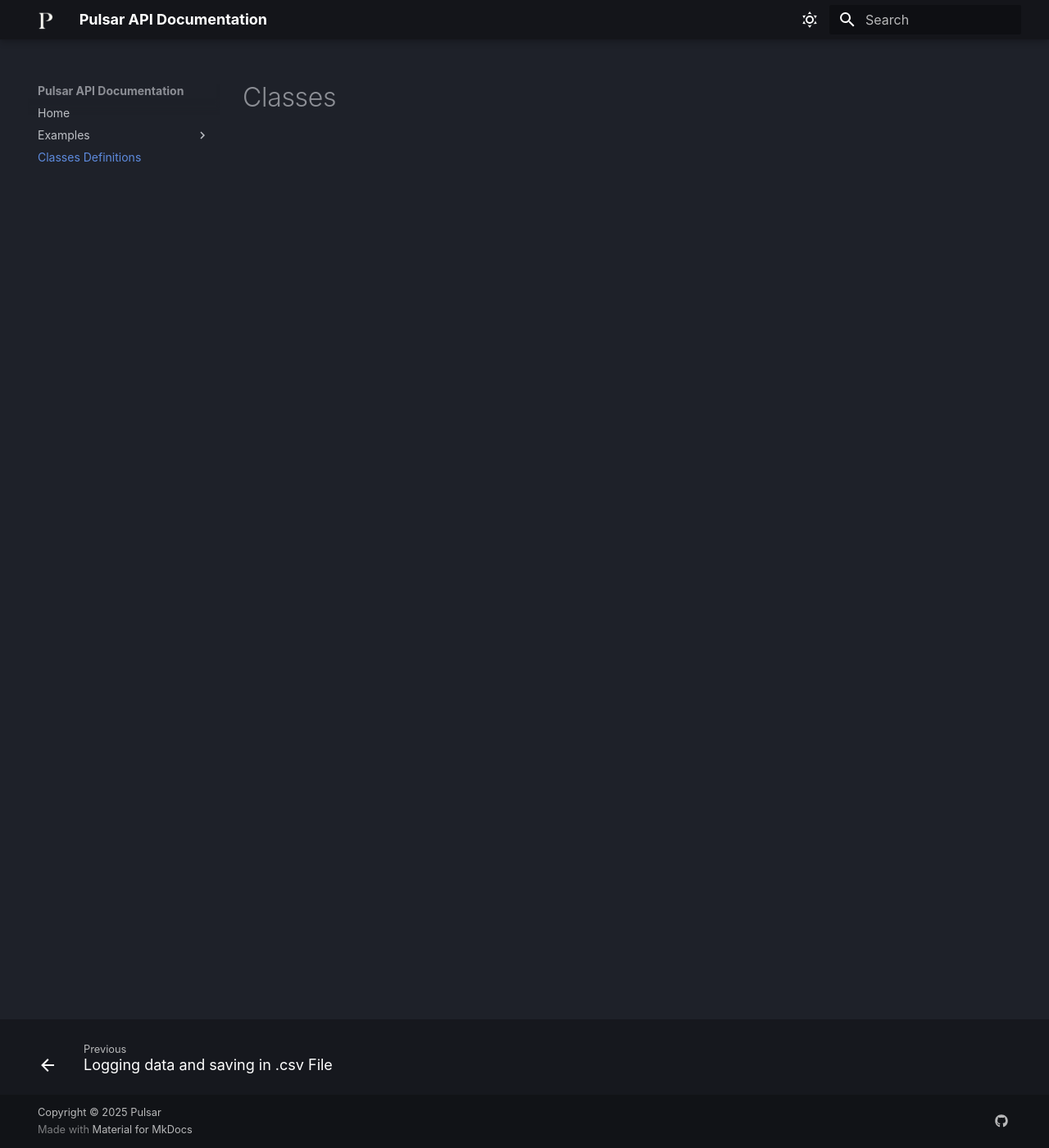
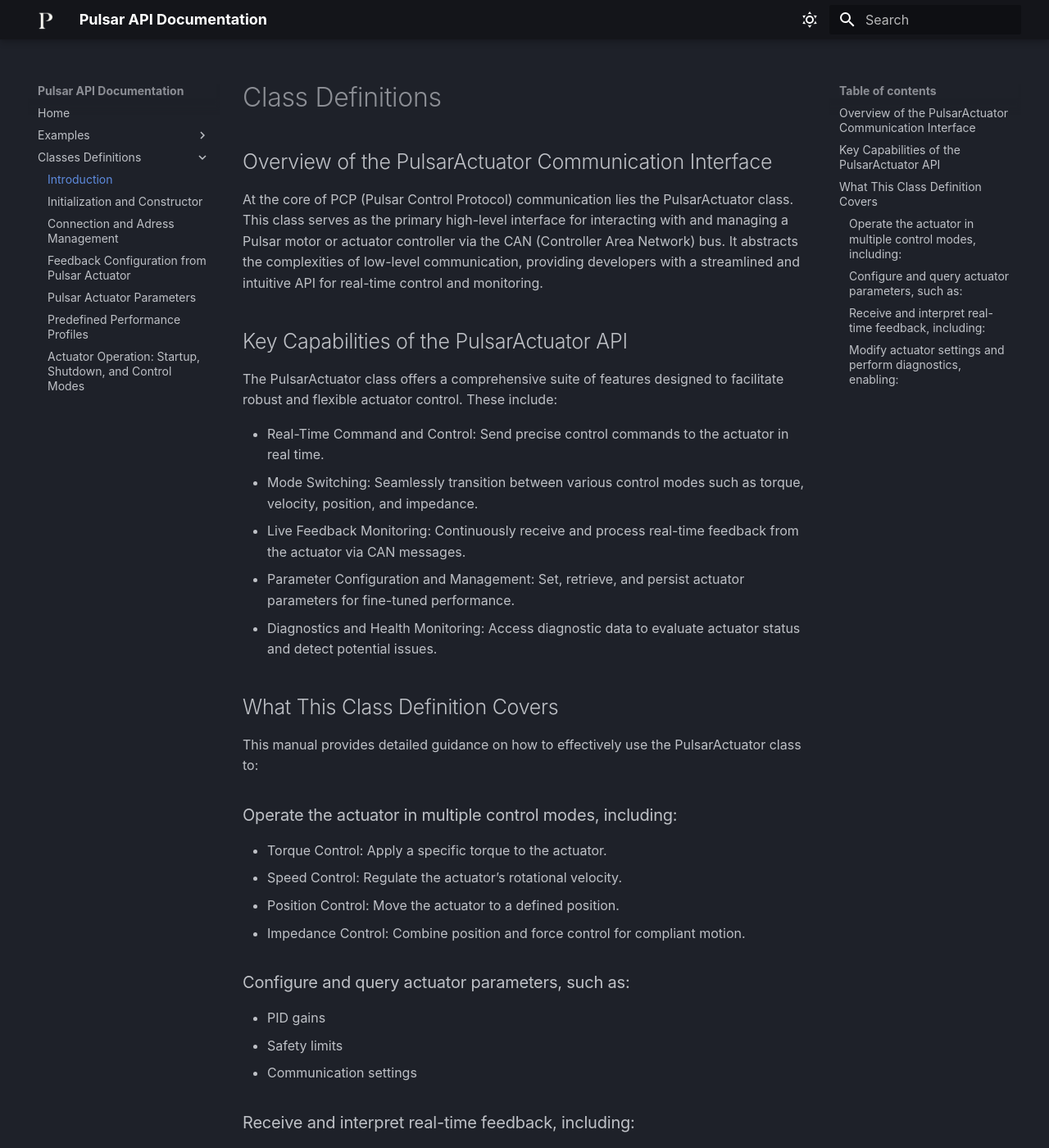
Before and after one commit to PulsarHRI/pulsarhri.github.io, an MkDocs documentation site: the page built from docs/classes.md, in a window 1280 px wide and 1400 px high. Shown: the whole window at 82% size. Built offline with MkDocs 1.6.1 and Material for MkDocs 9.7.7, drawn with Linux system fonts in a browser that asks for light colours; some web fonts are replaced; some of the changed text lies outside the part shown.

Commit message:
Implementing All the Classes definitions, I did not include the Calibration

````diff
--- /dev/null
+++ b/docs/Classes-02-ConnectionAndAdress.md
@@ -0,0 +1,57 @@
+# Connection and Address Management
+The `PulsarActuator` class provides methods to establish and terminate communication with an actuator, verify its availability, and configure its CAN address.
+## Connecting to the Actuator
+To initiate communication with an actuator, use the `connect()` method.
+* Description: Sends a PING message to the actuator and waits for a PONG response within the specified timeout period.
+
+* Parameters: timeout (float, optional): Maximum time to wait for a response, in seconds. Default is 1.0.
+* Returns: True if the actuator responds within the timeout window, False otherwise.
+* Usage Example:
+```bash
+if actuator.connect():
+    print("Actuator connected successfully.")
+else:
+    print("Failed to connect to actuator.")
+```
+
+## Disconnecting from the Actuator
+To safely terminate communication, use the `disconnect()` method:
+
+* Description: Sends a STOP command to the actuator to halt any ongoing operations and ensure a safe disconnection.
+* Usage Example:
+```bash
+actuator.disconnect()
+```
+
+## Pinging the Actuator
+To check if a specific CAN address is active and responsive, use the send_ping() method.
+* Description: Sends a PING message and waits for a PONG response.
+
+* Parameters: timeout (float, optional): Time to wait for a response, in seconds. Default is 1.0.
+Returns:
+True if a response is received within the timeout, False otherwise.
+
+Usage Example:
+```bash
+if actuator.send_ping():
+    print("Actuator is responsive.")
+else:
+    print("No response from actuator.")
+```
+
+## Changing the Actuator's CAN Address
+By default, actuators may start with a randomly assigned CAN address. To integrate the actuator into a known network configuration, you can assign it a specific address using:
+```bash
+changeAddress(new_address)
+```
+* Parameters: new_address (int): The new CAN address to assign. Must be within the valid range:
+```bash
+0x10 ≤ new_address ≤ 0x3FFE
+```
+* Usage Example:
+```bash
+actuator.changeAddress(0x20)
+```
+
+!!! important
+    Make sure to assign a unique CAN address to each actuator to avoid communication conflicts on the network.
--- /dev/null
+++ b/docs/Classes-03-Feedback.md.md
@@ -0,0 +1,81 @@
+# Feedback Configuration from the Pulsar Actuator
+To efficiently manage data flow and avoid saturating the CAN bus, the PulsarActuator API supports two feedback channels with configurable update rates:
+
+* High-Frequency Feedback: For fast-changing signals (e.g., torque, speed).
+* Low-Frequency Feedback: For slower or less critical signals (e.g., temperature, voltage).
+Each channel allows you to specify:
+* Which feedback items to receive.
+* The rate at which they are updated.
+
+## 🔁 High-Frequency Feedback
+### setHighFreqFeedbackItems(items: list)
+Sets the list of feedback items to be sent at high frequency.
+
+* Parameters: `items` A list of PulsarActuator.PCP_Items enums (see Table 1).
+### setHighFreqFeedbackRate(rate: Rates)
+Sets the update rate for high-frequency feedback.
+
+* Parameters: `rate` A value from the PulsarActuator.Rates enum (see Table 2).
+
+## 🕒 Low-Frequency Feedback
+### setLowFreqFeedbackItems(items: list)
+Sets the list of feedback items to be sent at low frequency.
+
+* Parameters: `items` A list of PulsarActuator.PCP_Items enums.
+### setLowFreqFeedbackRate(rate: Rates)
+Sets the update rate for low-frequency feedback.
+
+* Parameters: `rate` A value from the PulsarActuator.Rates enum.
+
+## 📡 Receiving Feedback
+To handle incoming feedback, you can register a callback function.
+### set_feedback_callback(callback: callable) -> None
+Registers a function to be called whenever new feedback is received.
+* Parameters: `callback` A callable that will be executed with each feedback update.
+
+## 📘 Table 1 – Configurable Feedback Items (`PCP_Items` Enum)
+
+| Enum Name              | Code   | Description |
+|------------------------|--------|-------------|
+| `ENCODER_INT`          | 0x41   | Internal encoder position (rads) |
+| `ENCODER_INT_RAW`      | 0x42   | Raw internal encoder value (uint32) |
+| `ENCODER_EXT`          | 0x43   | External encoder position (rads) |
+| `ENCODER_EXT_RAW`      | 0x44   | Raw external encoder value (uint32) |
+| `SPEED_FB`             | 0x45   | Output speed (rad/s) |
+| `IA`, `IB`, `IC`       | 0x46–0x48 | Phase currents A, B, C (Amps) |
+| `TORQUE_SENS`          | 0x49   | Measured torque (Nm) |
+| `TORQUE_SENS_RAW`      | 0x4A   | Raw torque sensor value (uint32) |
+| `POSITION_REF`         | 0x4B   | Position mode command (rads) |
+| `POSITION_FB`          | 0x4C   | Actual position (rads) |
+| `SPEED_REF`            | 0x4D   | Speed mode command (rad/s) |
+| `ID_REF`, `ID_FB`      | 0x4F–0x50 | Direct current reference and feedback (Amps) |
+| `IQ_REF`, `IQ_FB`      | 0x51–0x52 | Quadrature current reference and feedback (Amps) |
+| `VD_REF`, `VQ_REF`     | 0x53–0x54 | DVI mode voltage references (Volts) |
+| `TORQUE_REF`, `TORQUE_FB` | 0x55–0x56 | Torque command and feedback (Nm) |
+| `ENABLE`               | 0x57   | Actuator enabled state (0/1) |
+| `ERRORS_ENCODER_INT`   | 0x60   | Internal encoder error count |
+| `ERRORS_ENCODER_EXT`   | 0x61   | External encoder error count |
+| `ERRORS_OVERRUN`       | 0x62   | Loop overrun count |
+| `VBUS`                 | 0x70   | Bus voltage |
+| `TEMP_PCB`             | 0x71   | PCB temperature |
+| `TEMP_MOTOR`           | 0x72   | Motor winding temperature |
+
+---
+
+## ⏱️ Table 2 – Feedback Rates (`Rates` Enum)
+
+| Enum Name     | Value   | Update Frequency |
+|---------------|---------|------------------|
+| `DISABLED`    | 0       | Disabled |
+| `RATE_1KHZ`   | 10      | 1,000 Hz |
+| `RATE_100HZ`  | 100     | 100 Hz |
+| `RATE_50HZ`   | 200     | 50 Hz |
+| `RATE_10HZ`   | 1,000   | 10 Hz |
+| `RATE_5HZ`    | 2,000   | 5 Hz |
+| `RATE_2HZ`    | 5,000   | 2 Hz |
+| `RATE_1HZ`    | 10,000  | 1 Hz |
+
+---
+
+!!! important
+    To optimize CAN bus performance, only enable the feedback items and rates necessary for your application.
--- /dev/null
+++ b/docs/Classes-04-PulsarActuator_Parameters.md
@@ -0,0 +1,63 @@
+
+# Reading and Modifying Actuator Parameters
+
+## Reading Actuator Parameters
+
+### `get_parameters_all()`
+
+Retrieve all configuration parameters of the actuator at once.
+
+**Returns**:
+- `dict`: A dictionary containing all parameters and their values.
+
+### `get_parameters(parameters, timeout=1.0)`
+
+Retrieve specific parameters from the actuator.
+
+**Parameters**:
+- `parameters` (list): A list of parameters to request (see [Table 3](#table-3-pcp_parameters-enum)).
+- `timeout` (float, optional): Maximum time to wait for a response, in seconds. Default is `1.0`.
+
+**Returns**:
+- `dict`: A dictionary containing the requested parameters and their values.
+
+---
+
+## Modifying Actuator Parameters
+
+### `set_parameters(parameters)`
+
+Modify specific parameters of the actuator.
+
+**Parameters**:
+- `parameters` (dict): A dictionary with `PCP_Parameters` enums as keys and their corresponding values.
+
+---
+
+## Table 3 – `PCP_Parameters` Enum
+
+| Enum Name                | Code   | Description |
+|--------------------------|--------|-------------|
+| `K_DAMPING`              | 0x01   | Damping coefficient (Nm·s/rad) for the virtual damper behavior (Impedance Control) |
+| `K_STIFFNESS`            | 0x02   | Stiffness coefficient (Nm/rad) for the virtual spring behavior (Impedance Control) |
+| `TORQUE_FF`              | 0x03   | Torque of Feedforward Value (Nm) |
+| `LIM_TORQUE`             | 0x04   | Max. Torque Limit. Some limit value to positive or negative torques (Nm) |
+| `LIM_POSITION_MAX`       | 0x05   | Max. Position Limit (Rad) |
+| `LIM_POSITION_MIN`       | 0x06   | Min. Position Limit (Rad) |
+| `LIM_SPEED_MAX`          | 0x07   | Max. Speed Limit (Rad/s) |
+| `LIM_SPEED_MIN`          | 0x08   | Min. Position Limit (Rad) |
+| `PROFILE_POSITION_MAX`   | 0x09   | Max. Positive Speed (rad/s) in Position control configuration |
+| `PROFILE_POSITION_MIN`   | 0x0A   | Min. Negative Speed (rad/s) in Position control configuration |
+| `PROFILE_SPEED_MAX`      | 0x0B   | Max. Acceleration (rad/s^2) in Speed control configuration |
+| `PROFILE_SPEED_MIN`      | 0x0C   | Max. Deceleration (rad/s^2) in Speed control configuration |
+| `KP_SPEED`               | 0x0D   | Kp speed control constant P value |
+| `KI_SPEED`               | 0x0E   | Ki speed control constant I value |
+| `KP_POSITION`            | 0x0F   | Kp position control constant P value |
+| `MODE`                   | 0x30   | Operation Mode (read-only, must be set via `CHANGE_MODE`) |
+| `SETPOINT`               | 0x31   | Setpoint |
+| `FIRMWARE_VERSION`       | 0x80   | Firmware version |
+
+---
+
+!!! important
+    Ensure that the parameters you modify are within the valid range and do not conflict with other settings to avoid improper actuator behavior.
--- /dev/null
+++ b/docs/Classes-05-PerformanceProfiles.md.md
@@ -0,0 +1,90 @@
+# Predefined Performance Profiles for Actuator Control
+
+The actuator provides a set of predefined performance profiles for both **torque** and **speed** control loops. These profiles allow users to easily configure the system's responsiveness without manually tuning low-level control parameters. Each profile adjusts the **bandwidth** and **stability** of the inner control loops, which is essential for achieving optimal behavior in dynamic or high-precision applications.
+
+---
+
+## Torque Control Loop Performance
+
+This setting determines how quickly and aggressively the actuator responds to torque commands. The available profiles are:
+
+### AGGRESSIVE
+- **Bandwidth**: ~1000 Hz
+- **Behavior**: Maximizes responsiveness and torque application speed.
+- **Use Case**: Ideal for dynamic tasks such as impedance control or joint torque control.
+- **Trade-off**: May reduce steady-state precision.
+
+### BALANCED
+- **Bandwidth**: ~500 Hz
+- **Behavior**: Offers a compromise between responsiveness and stability.
+- **Use Case**: Suitable for general-purpose applications.
+
+### SOFT
+- **Bandwidth**: ~100 Hz
+- **Behavior**: Prioritizes smoothness and precision over speed.
+- **Use Case**: Best for tasks requiring high torque fidelity and low noise.
+- **Trade-off**: Lower responsiveness.
+
+### CUSTOM *(if supported)*
+- **Behavior**: Allows manual tuning of control gains.
+- **Use Case**: For advanced users with specialized requirements.
+
+#### API Command
+```python
+set_torque_performance(self, performance: TorquePerformance)
+```
+- **Parameter**: `performance`
+  - **Type**: `PulsarActuator.TorquePerformance`
+  - **Description**: Sets the desired torque control profile.
+
+### Table 4 – `TorquePerformance` (Enum)
+
+| Name       | Value | Bandwidth (Hz) | Description                                 |
+|------------|-------|----------------|---------------------------------------------|
+| AGGRESSIVE | 1     | ~1000 Hz       | Fast response, less precision in steady state |
+| BALANCED   | 2     | ~500 Hz        | Balanced between response and stability     |
+| SOFT       | 3     | ~100 Hz        | Stable and quiet, low responsiveness        |
+
+
+## Speed Loop Performance
+
+The speed control loop uses the same predefined profiles as the torque loop, ensuring consistent behavior tuning across both control domains.
+
+### AGGRESSIVE
+- **Behavior**: Enables rapid speed tracking with minimal delay and short settling time.
+- **Use Case**: High-speed applications where quick velocity changes are required.
+
+### BALANCED
+- **Behavior**: Provides a well-rounded compromise between speed and stability.
+- **Use Case**: Suitable for general-purpose motion control tasks.
+
+### SOFT
+- **Behavior**: Emphasizes smooth, accurate motion over speed.
+- **Use Case**: Ideal for applications requiring low noise and precise velocity regulation.
+
+### CUSTOM
+- **Behavior**: Grants full control over PI controller gains.
+- **Use Case**: Advanced tuning for specialized systems or experimental setups.
+
+
+### API Command
+
+To configure the speed loop performance, use the following API method:
+
+```bash
+set_speed_performance(self, performance: SpeedPerformance)
+```
+
+### Parameter: `performance`
+
+- **Type**: `PulsarActuator.SpeedPerformance`
+- **Description**: Sets the desired speed control profile.
+
+### Table 5 – `SpeedPerformance` (Enum)
+
+| Name       | Value | Description                      |
+|------------|-------|----------------------------------|
+| AGGRESSIVE | 1     | Aggressive speed control profile |
+| BALANCED   | 2     | Balanced speed control profile   |
+| SOFT       | 3     | Soft speed control profile       |
+| CUSTOM     | 4     | Custom-defined profile           |
--- /dev/null
+++ b/docs/Classes-06-ActuatorOperation.md.md
@@ -0,0 +1,79 @@
+# Actuator Operation: Startup, Shutdown, and Control Modes
+
+## Overview of Operation Modes
+
+Before initiating any actuator movement, it is essential to configure the appropriate control mode. The selected mode determines how the actuator interprets and responds to setpoints. Once a control mode is active, the system will establish the corresponding setpoint based on the mode’s logic and parameters.
+
+## Startup Calibration Mode
+
+When the actuator is powered on with the control mode set to **Calibration**, the system performs an automatic offset calibration. This process aligns the electrical position of the motor with the mechanical position of the encoder, ensuring accurate motion control.
+
+During this calibration:
+
+- The relative position (also known as the "turn count") is reset to zero.
+- **Note:** This does not affect the absolute position. To reset the absolute position, the `Set Zero Position` command must be used separately.
+
+## Standard Control Modes
+
+The actuator supports several core control strategies, each optimized for specific performance characteristics:
+
+### 1. Electromagnetic Torque Control
+
+This mode directly controls the torque output of the actuator by regulating the motor current. It includes three predefined profiles, each offering a different control bandwidth—from conservative to aggressive—tailored for various application needs.
+
+### 2. Speed Control
+
+Speed control is implemented using a dual-loop architecture:
+
+- The inner loop manages torque via current control.
+- The outer loop regulates speed using a Proportional-Integral (PI) controller.
+
+Users can either manually tune the PI parameters or select from optimized preset profiles.
+
+### 3. Position Control
+
+Position control is achieved through a hierarchical control structure:
+
+- A proportional controller governs the position loop.
+- This loop operates over the speed and torque control layers, ensuring smooth and accurate positioning.
+
+### 4. Impedance Control
+
+This advanced mode simulates mechanical impedance (stiffness and damping) by manipulating motor currents at a low level. It is particularly useful for applications requiring compliant or human-interactive behavior.
+
+## Special-Purpose Modes
+
+In addition to the standard modes, the actuator includes several specialized modes designed for debugging, testing, and system integration. These are not intended for regular operation but are invaluable during development and troubleshooting:
+
+### Fixed Voltage Injection (FVI)
+
+Injects a constant DC voltage into the motor phases. Useful for basic motor testing and diagnostics.
+
+### Open-Loop Mode
+
+Applies a rotating voltage vector to the motor using a V/f (voltage-to-frequency) control method. This mode typically runs at a constant speed or can be configured with user-defined parameters.
+
+### Direct Voltage Injection (DVI)
+
+Allows manual control of the voltage vector applied to the motor phases. The internal encoder is used to orient the voltage field, enabling precise testing of motor response.
+
+## Changing Control Modes
+
+To switch between control modes, use the following method:
+
+**Parameters:**
+
+- `mode (PulsarActuatorMode)`: The desired control mode to activate. Refer to **Table 6** for a complete list of available modes and their descriptions.
+
+## Table 6 – Mode (Enum)
+
+| Mode Name     | Enum Value | Description                              |
+|---------------|------------|------------------------------------------|
+| CALIBRATION   | `0x01`     | Calibration mode                         |
+| FVI           | `0x02`     | Fixed Voltage Injection                  |
+| OPEN_LOOP     | `0x03`     | Open-loop control                        |
+| DVI           | `0x04`     | Direct Voltage Injection (field-oriented)|
+| TORQUE        | `0x05`     | Electromagnetic Torque Control           |
+| SPEED         | `0x06`     | Speed Control                            |
+| POSITION      | `0x07`     | Position Control                         |
+| IMPEDANCE     | `0x08`     | Impedance Control                        |
--- /dev/null
+++ b/docs/classes-01-InitialisationContrustor.md
@@ -0,0 +1,17 @@
+# Initialization and Constructor
+To create an instance of the `PulsarActuator` class, you must provide a CAN bus handler (commonly referred to as an adapter) and the actuator’s CAN address. Optionally, you may also supply a custom logger for debugging and monitoring purposes.
+## Python Usage
+```bash
+PulsarActuator(canbus_handler, address: int, logger=None)
+```
+
+## Parameters
+* canbus_handler (object):An object responsible for managing communication over the CAN bus. This handler must implement the method:
+```bash
+setCallback(address, callback_fn)
+```
+This method is used to register a callback function that processes incoming CAN messages for the specified actuator address.
+* address(int):
+The unique CAN address assigned to the actuator. This address is used to identify and communicate with the specific device on the CAN network.
+* logger(Logger,optional):
+A Python Logger instance used for logging internal events, warnings, and errors. If not provided, the class defaults to using Python’s root logger.
--- a/docs/classes.md
+++ b/docs/classes.md
@@ -1 +1,37 @@
-# Classes
+# Class Definitions
+## Overview of the PulsarActuator Communication Interface
+At the core of PCP (Pulsar Control Protocol) communication lies the PulsarActuator class. This class serves as the primary high-level interface for interacting with and managing a Pulsar motor or actuator controller via the CAN (Controller Area Network) bus. It abstracts the complexities of low-level communication, providing developers with a streamlined and intuitive API for real-time control and monitoring.
+
+## Key Capabilities of the PulsarActuator API
+The PulsarActuator class offers a comprehensive suite of features designed to facilitate robust and flexible actuator control. These include:
+
+* Real-Time Command and Control: Send precise control commands to the actuator in real time.
+* Mode Switching: Seamlessly transition between various control modes such as torque, velocity, position, and impedance.
+* Live Feedback Monitoring: Continuously receive and process real-time feedback from the actuator via CAN messages.
+* Parameter Configuration and Management: Set, retrieve, and persist actuator parameters for fine-tuned performance.
+* Diagnostics and Health Monitoring: Access diagnostic data to evaluate actuator status and detect potential issues.
+
+## What This Class Definition Covers
+This manual provides detailed guidance on how to effectively use the PulsarActuator class to:
+
+### Operate the actuator in multiple control modes, including:
+
+* Torque Control: Apply a specific torque to the actuator.
+* Speed Control: Regulate the actuator’s rotational velocity.
+* Position Control: Move the actuator to a defined position.
+* Impedance Control: Combine position and force control for compliant motion.
+### Configure and query actuator parameters, such as:
+* PID gains
+* Safety limits
+* Communication settings
+
+### Receive and interpret real-time feedback, including:
+
+* Position, velocity, and torque readings
+* Temperature and voltage levels
+* Error and status flags
+
+### Modify actuator settings and perform diagnostics, enabling:
+* Firmware updates
+* Fault detection and recovery
+* System calibration and tuning
--- a/mkdocs.yml
+++ b/mkdocs.yml
@@ -57,7 +57,13 @@
       - "Controlling Two Targets": 02-Two-Actuators.md
       - "Changing Actuator Parameters": 03-Changing-Parameters.md
       - "Logging data and saving in .csv File": 04-Log-To-CSV.md
-  - Classes Definitions: classes.md
-
+  - Classes Definitions:
+      - "Introduction": classes.md
+      - "Initialization and Constructor": classes-01-InitialisationContrustor.md
+      - "Connection and Adress Management": Classes-02-ConnectionAndAdress.md
+      - "Feedback Configuration from Pulsar Actuator": Classes-03-Feedback.md
+      - "Pulsar Actuator Parameters": Classes-04-PulsarActuator_Parameters.md
+      - "Predefined Performance Profiles": Classes-05-PerformanceProfiles.md
+      - "Actuator Operation: Startup, Shutdown, and Control Modes": Classes-06-ActuatorOperation.md
 
 copyright: Copyright &copy; 2025 Pulsar
````
Also changed, not shown: docs/index.md (+1 -2 lines).
